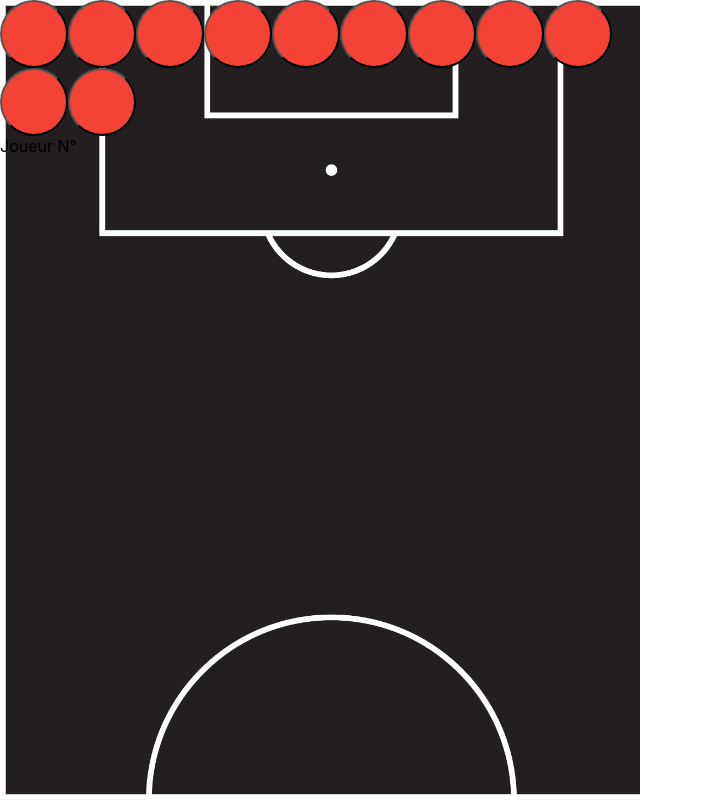
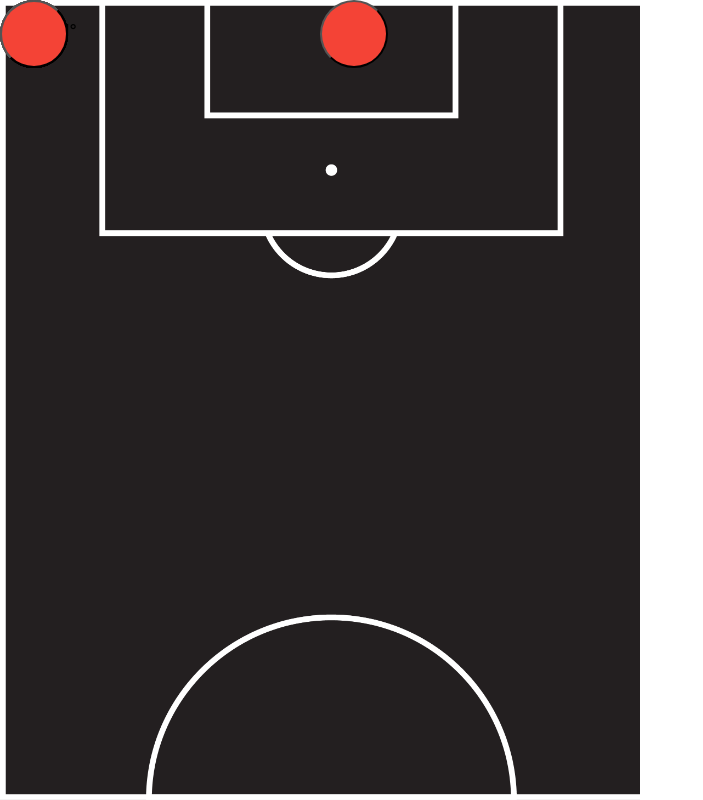
Before and after one commit to overworld/footballManager, a React (Create React App) app: page / in a window 1280 px wide. Shown: the whole page, without its empty margins (0-703 px from the left). Built offline with nearby package versions, Linux system fonts and the light colour scheme.

Commit message:
Merge remote-tracking branch 'origin/master'
# Conflicts:
#	now.json

```diff
--- a/src/App.css
+++ b/src/App.css
@@ -27,9 +27,7 @@ html, body {
     background-image: url("img/terrain.png");
     background-size: cover;
 }
-#player{
-    position: absolute;
-}
+
 
 
 p {
@@ -37,12 +35,18 @@ p {
 }
 
 .joueur {
-
+    position: absolute;
     padding: 32px 32px;
     border-radius: 50px;
     background-color: #f44336;
 
     transition-duration: 0.4s;
+}
+
+.joueur:nth-child(1)
+{
+    margin-left: 25%;
+
 }
 
 .joueur:hover {
```
